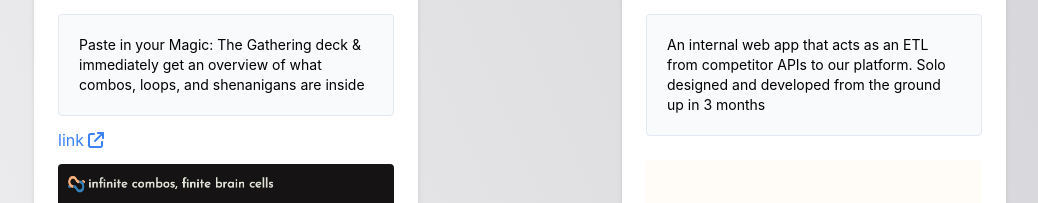
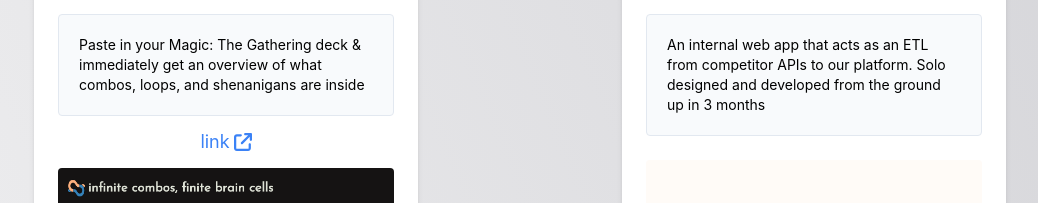
Before and after one commit to Naught0/naught0.github.io, a React (Create React App) app: page / in a window 1280 px wide. Shown: the part 1050-1253 px from the top of the page, without its empty margins (120-1158 px from the left). Built offline with nearby package versions, Linux system fonts and the light colour scheme.

Commit message:
Center links

```diff
--- a/src/Components/ProjectCard.tsx
+++ b/src/Components/ProjectCard.tsx
@@ -23,10 +23,10 @@
           <p className="dark:text-gray-400 bg-slate-50 text-sm dark:bg-slate-900 p-5 border border-slate-200 dark:border-slate-800 rounded">
             {description}
           </p>
-          <div className="flex flex-row flex-nowrap items-center justify-start">
+          <div className="flex flex-row flex-nowrap items-center justify-center">
             {url && (
               <Link
-                className="text-blue-500 flex flex-row flex-nowrap items-center gap-3 text-sm md:text-base"
+                className="text-blue-500 flex flex-row flex-nowrap items-center gap-3 text-lg"
                 href={url}
               >
                 <IconText
```
